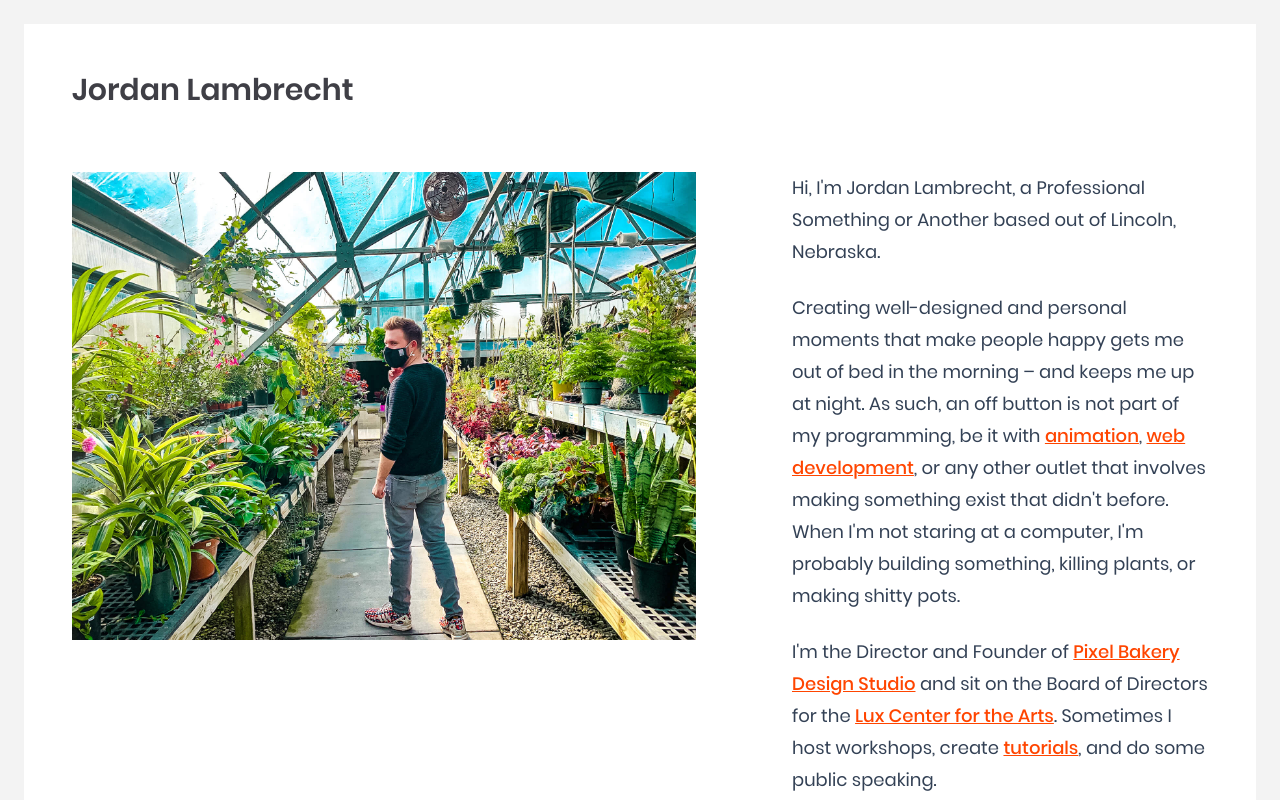
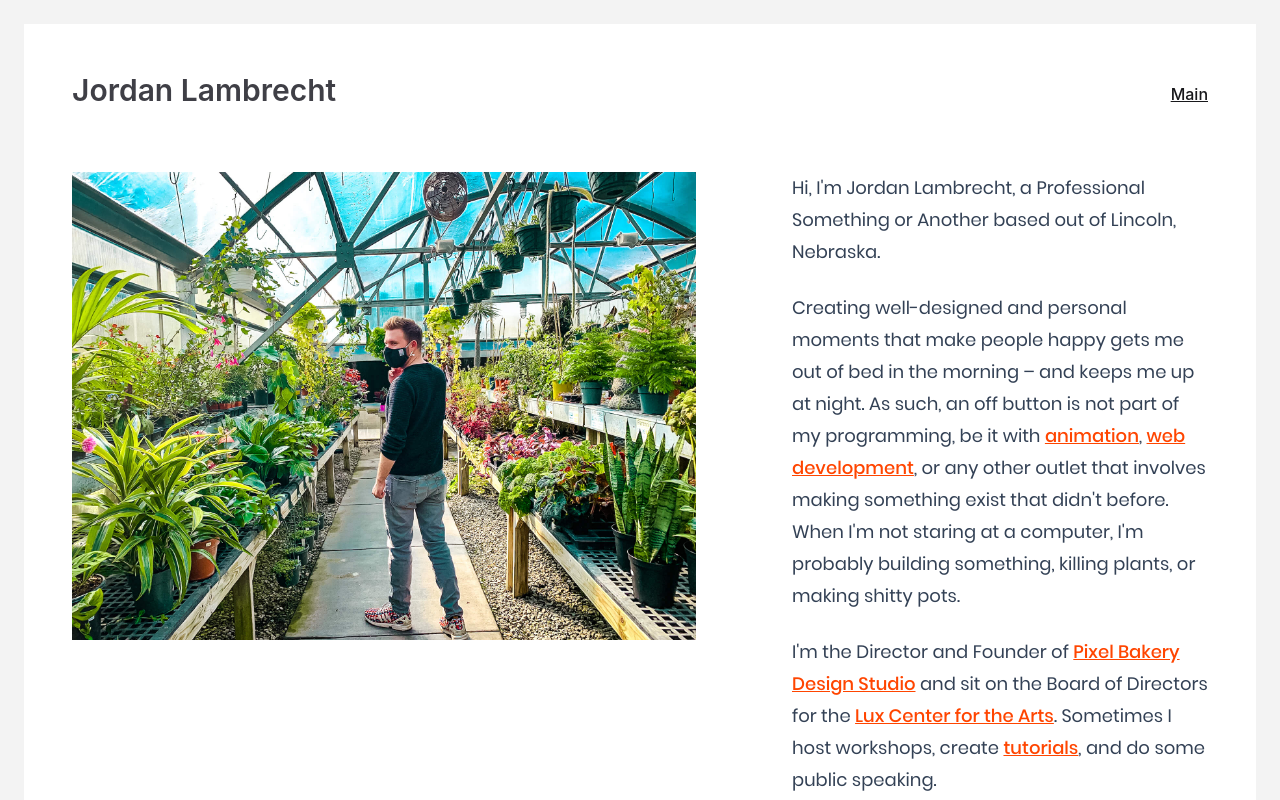
Before and after one commit to jordanlambrecht/jordanlambrecht-website, a Next.js app: page / in a window 1280 px wide. Shown: the top 800 px of the page. Built offline with nearby package versions, Linux system fonts and the light colour scheme.

Commit message:
feat: added print order page

```diff
--- a/components/modules/Nav.tsx
+++ b/components/modules/Nav.tsx
@@ -1,10 +1,25 @@
+import Link from "next/link";
+
 function Nav() {
   return (
     <div className='bg-white mb-0 mx-0 pt-12 px-8 lg:px-12'>
       <header className='max-w-7xl mx-auto'>
-        <h1 className='prose prose-zinc text-3xl font-semibold'>
-          Jordan Lambrecht
-        </h1>
+        <div className='flex flex-row justify-between'>
+          <div>
+            <Link href={"/"} hrefLang='us-en'>
+              <span className='prose prose-zinc text-3xl font-semibold prose-h1 display-inline cursor-pointer'>
+                Jordan Lambrecht
+              </span>
+            </Link>
+          </div>
+          <nav className='flex flex-row justify-end gap-x-8 relative items-end'>
+            <div className=' prose prose-zinc  font-bold accent-zinc-200 hover:scale-95 cursor-pointer'>
+              <Link href={"/"} className='relative inline-block cursor-pointer'>
+                <span>Main</span>
+              </Link>
+            </div>
+          </nav>
+        </div>
       </header>
     </div>
   );
--- /dev/null
+++ b/pages/print-orders.tsx
@@ -0,0 +1,54 @@
+import Section from "@modules/Section";
+import Link from "next/link";
+import { NextSeo, SocialProfileJsonLd } from "next-seo";
+import Script from "next/script";
+
+const Page_PrintOrders = () => {
+  const Form = () => {
+    return (
+      <iframe
+        data-tally-src='https://tally.so/embed/nW8ldP?alignLeft=1&transparentBackground=1&dynamicHeight=1&tallyBranding=0'
+        loading='lazy'
+        width='100%'
+        height='1002'
+        frameBorder={0}
+        marginHeight={0}
+        marginWidth={0}
+        title='Print Orders'
+      ></iframe>
+    );
+  };
+  return (
+    <>
+      <NextSeo
+        title='Print Orders | Jordan Lambrecht'
+        description={`Step right up and get your prints. Prints here, get ya prints here!`}
+        canonical='https://jordanlambrecht.com/print-orders'
+        openGraph={{
+          url: "https://jordanlambrecht.com/print-orders",
+          title: "Jordan Lambrecht",
+          description:
+            "Step right up and get your prints. Prints here, get ya prints here!",
+          images: [
+            {
+              url: "https://jordanlambrecht.com/img/JordanPlantStore.jpg",
+              width: 1920,
+              height: 1440,
+              alt: "Jordan Lambrecht in Lincoln, Nebraska",
+              type: "image/jpeg",
+            },
+          ],
+          siteName: "Jordan Lambrecht",
+        }}
+      />
+      <Script src='https://tally.so/widgets/embed.js' />
+      <Section id={"print-orders"} className='w-full'>
+        <h1>Print Orders@</h1>
+        <div className='w-full max-w-lg mx-auto'>
+          <Form />
+        </div>
+      </Section>
+    </>
+  );
+};
+export default Page_PrintOrders;
--- a/styles/typography.css
+++ b/styles/typography.css
@@ -96,6 +96,7 @@
 h1 {
   @apply font-heading;
 }
-a {
-  @apply text-coral !important;
+a,
+.prose p a {
+  @apply text-coral;
 }
```
Also changed, not shown: package.json (+8 -8 lines), 1 other file (tests, documents, lock files or other folders).
